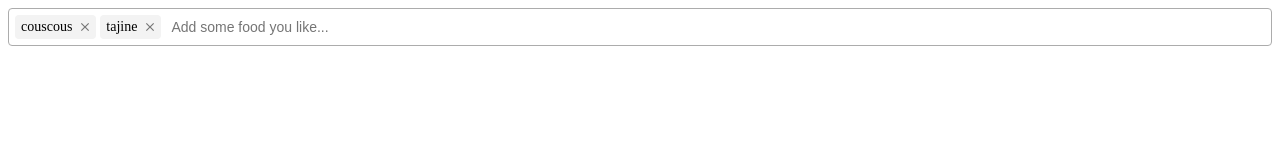
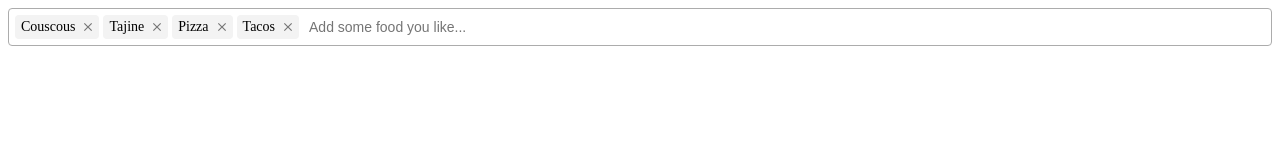
Before and after one commit to yassine-klilich/leather-tag, a website built with webpack: page src/index.html in a window 1280 px wide. Built offline with nearby package versions, Linux system fonts and the light colour scheme.

Commit message:
[Add] TagItem class (in progress) [Fix] not all tags get removed (in progress)

```diff
--- a/src/script.js
+++ b/src/script.js
@@ -1,14 +1,26 @@
 window.tagsObj = new Tags({
   el: "tags",
-  initValues: ["Couscous", "Tajine"],
+  initialTags: [
+    "Couscous",
+    "Tajine",
+    {
+      value: "Pizza",
+      disabled: true,
+      classList: ["pizza-class"]
+    },
+    new TagItem({value: "Tacos"})
+  ],
   classList: ["custom-tag"],
   placeholder: "Add some food you like...",
   allowDuplicates: false,
   //allowedTags: ["Couscous", "Tajine", "Mroziya", "Mlokhiya", "Bastilla", "Rfisa", "Hrira", "Ma9loba"],
   //disallowedTags: ["Batata", "Maticha", "Lkhyar"],
   disabled: false,
-  autoComplete: ["Couscous", "Tajine", "Mroziya", "Mlokhiya", "Bastilla", "Rfisa", "Hrira", "Ma9loba", "Bisara", "La3das", "Loubya", "Sandwich"],
+  autoComplete: ["Couscous", "Pizza", "Tacos", "Tajine", "Mroziya", "Mlokhiya", "Bastilla", "Rfisa", "Hrira", "Ma9loba", "Bisara", "La3das", "Loubya", "Sandwich"],
   onInvalidTag: function(value) {
     console.log(`%c'${value}' is an invalid value`, 'background: red; padding: 2px; border-radius: 4px; color: #fff')
   },
+  onTagRemove: function() {
+    console.log("1111");
+  }
 })
--- a/src/yk-tags.js
+++ b/src/yk-tags.js
@@ -11,11 +11,10 @@ if(window.Tags == undefined) {
 
     const _defaultConfig = Object.freeze({
       el: null,
-      initValues: [],
+      initialTags: [],
       classList: [],
       disabled: false,
       allowDuplicates: true,
-      preserveCase: false,
       placeholder: "",
       allowedTags: [],
       disallowedTags: [],
@@ -57,7 +56,7 @@ if(window.Tags == undefined) {
       let _disabled = false
       let _autoComplete = []
       let _shownAutoCompleteOptions = []
-      let _bindFuncHideAutoComplete = _hideAutoComplete.bind(this)
+      let _bindFuncHideAutoComplete = Tags.prototype.hideAutoComplete.bind(this)
       let _autoCompleteOpen = false
       let _currentFocusedAutoCompleteElement = null
       let _preventAddingTag = false
@@ -69,7 +68,7 @@ if(window.Tags == undefined) {
             _config = _buildConfigObject(_config, value)
             _checkConfigValues.call(this)
             _initGUI.call(this)
-            this.values = _config.initValues
+            this.values = _config.initialTags
             this.disabled = _config.disabled
             this.autoComplete = _config.autoComplete
           }
@@ -161,31 +160,49 @@ if(window.Tags == undefined) {
 
     /**
      * Add tag item
-     * @param {string} value
+     * @param {string | object | TagItem} value
      */
-    Tags.prototype.addTag = function(value) {
-      if(typeof value != "string") {
-        throw new Error(`ERROR[Tags.addTag] :: ${value} is not type of string`)
-      }
-      value = value.trim()
-      if(this.config.maxTags != null && this.values.length == this.config.maxTags) {
-        this.config.onMaxTags(this)
-        return
-      }
-      if(this.config.preserveCase == false) {
-        value = value.toLowerCase()
-      }
-      if(this.isValueValid(value) == false) {
-        this.config.onInvalidTag(value)
-        return
+    Tags.prototype.addTag = function(param) {
+      if(param == null) {
+        throw new Error(`ERROR[Tags.addTag] :: parameter should not be null`)
       }
       this.config.onBeforeTagAdd(this)
       if(this._preventAddingTag == false) {
-        const tagItem = _createTagItem.call(this, value)
-        this.dom.tagsWrapper.insertBefore(tagItem, this.dom.inputElement)
-        this.values.push(value)
+        if(this.config.maxTags != null && this.values.length == this.config.maxTags) {
+          this.config.onMaxTags(this)
+          return
+        }
+        let _value = null
+        if(typeof param == "string" || param instanceof String) {
+          _value = param.toString()
+        } else if(param instanceof TagItem) {
+          _value = param.value
+        } else {
+          if(param.value == undefined) {
+            throw new Error(`ERROR[Tags.addTag] :: Please provide a value`)
+          }
+          _value = param.value
+        }
+
+        if(this.isValueValid(_value) == false) {
+          this.config.onInvalidTag(_value)
+          return
+        }
+        let tagItem = null
+        if(param instanceof TagItem) {
+          tagItem = param
+        }
+        else {
+          tagItem = new TagItem({
+            tagger: this,
+            value: _value
+          })
+        }
+        this.dom.tagsWrapper.insertBefore(tagItem.dom, this.dom.inputElement)
+        this.values.push(_value)
         this.tagItems.push(tagItem)
         this.config.onTagAdd(this)
+
         return tagItem
       }
       this._preventAddingTag = false
@@ -206,26 +223,30 @@ if(window.Tags == undefined) {
 
     /**
      * Remove tag item
-     * @param {number | HTMLElement} tagItem Even tag index or tag element
+     * @param {number | TagItem} tagItem Even tag index or tag element
      */
     Tags.prototype.removeTag = function(tagItem) {
       this.config.onBeforeTagRemove(this)
+      let _removedTagItem = null
       for (let i = 0; i < this.tagItems.length; i++) {
         if(i == tagItem || this.tagItems[i] == tagItem) {
-          this.dom.tagsWrapper.removeChild(this.tagItems[i])
+          this.dom.tagsWrapper.removeChild(this.tagItems[i].dom)
           this.values.splice(i, 1)
-          this.tagItems.splice(i, 1)
+          _removedTagItem = this.tagItems.splice(i, 1)[0]
           break
         }
       }
       this.config.onTagRemove(this)
+      return _removedTagItem
     }
 
     /**
      * Remove all tags
      */
     Tags.prototype.removeAll = function() {
-      this.values = []
+      for (let i = 0; i < this.tagItems.length; i++) {
+        this.removeTag(this.tagItems[i])
+      }
     }
 
     /**
@@ -404,44 +425,15 @@ if(window.Tags == undefined) {
     }
 
     /**
-     * Create tag item element
-     * @param {string} value
-     * @returns {HTMLElement} created tag item element
-     */
-    function _createTagItem(value) {
-      const tagItem = document.createElement("div")
-      const tagValue = document.createElement("span")
-      const btnRemoveTag = document.createElement("button")
-
-      tagItem.classList.add("yk-tags__item")
-      tagValue.classList.add("yk-tags__value")
-      btnRemoveTag.classList.add("yk-tags__btn-remove")
-      btnRemoveTag.innerHTML = `<svg width="14" height="14" viewBox="0 0 48 48"><path d="M38 12.83l-2.83-2.83-11.17 11.17-11.17-11.17-2.83 2.83 11.17 11.17-11.17 11.17 2.83 2.83 11.17-11.17 11.17 11.17 2.83-2.83-11.17-11.17z"/></svg>`
-      btnRemoveTag.addEventListener("click", _onClickBtnRemoveTag.bind(this, tagItem))
-
-      tagValue.textContent = value
-      tagItem.appendChild(tagValue)
-      tagItem.appendChild(btnRemoveTag)
-
-      return tagItem
-    }
-
-    /**
-     * On click button remove tag
-     * @param {HTMLElement} tagItem
-     */
-    function _onClickBtnRemoveTag(tagItem) {
-      this.removeTag(tagItem)
-    }
-
-    /**
      * On click tag wrapper
      */
     function _onClickTagsWrapper(event) {
       this.config.onClick(event, this)
       event.stopPropagation()
       this.dom.inputElement.focus()
-      this.showAutoComplete()
+      if(this.autoCompleteOpen == false) {
+        _fillAndShowAutoComplete.call(this, this.autoComplete)
+      }
     }
 
     /**
@@ -488,7 +480,7 @@ if(window.Tags == undefined) {
         this._setTimeoutAnimation = setTimeout(() => {
           _stopAnimationMatchedTagElement.call(this, index)
         }, 1000)
-        this.tagItems[index].classList.add("yk-tags__item--animation")
+        this.tagItems[index].dom.classList.add("yk-tags__item--animation")
       }
     }
 
@@ -498,7 +490,7 @@ if(window.Tags == undefined) {
      */
     function _stopAnimationMatchedTagElement(index) {
       if(this._setTimeoutAnimation != null) {
-        this.tagItems[index].classList.remove("yk-tags__item--animation")
+        this.tagItems[index].dom.classList.remove("yk-tags__item--animation")
         clearTimeout(this._setTimeoutAnimation)
         this._setTimeoutAnimation = null
       }
@@ -682,16 +674,101 @@ if(window.Tags == undefined) {
   window.TagItem = (function() {
 
     const _defaultConfig = Object.freeze({
+      tagger: null,
       disabled: false,
       readonly: false,
       value: null,
+      data: null,
       classList: [],
       template: ()=>{},
       onClick: ()=>{},
     })
 
     function TagItem(config = _defaultConfig) {
+      let _config = _buildConfigObject(_defaultConfig, config)
+      let _tagger = _config.tagger
+      let _dom = null
+      let _value = _config.value
+      let _data = _config.data
 
+      Object.defineProperty(this, "tagger", {
+        get: () => _tagger,
+        set: (value) => _tagger = value,
+      })
+      Object.defineProperty(this, "config", {
+        get: () => _config,
+      })
+      Object.defineProperty(this, "dom", {
+        get: () => _dom,
+      })
+      Object.defineProperty(this, "value", {
+        get: () => _value,
+        set: (value) => _value = value,
+      })
+      Object.defineProperty(this, "data", {
+        get: () => _data,
+        set: (value) => _data = value,
+      })
+
+      _dom = _buildDOM.call(this)
+    }
+
+    /**
+     * Remove tag item
+     */
+    TagItem.prototype.remove = function() {
+      this.tagger.removeTag(this)
+    }
+
+    /**
+     * Build DOM tag item
+     * @returns {HTMLElement}
+     */
+    function _buildDOM() {
+      const tagItem = document.createElement("div")
+      const tagValue = document.createElement("span")
+      const btnRemoveTag = document.createElement("button")
+
+      tagItem.classList.add("yk-tags__item")
+      tagValue.classList.add("yk-tags__value")
+      btnRemoveTag.classList.add("yk-tags__btn-remove")
+      btnRemoveTag.innerHTML = `<svg width="14" height="14" viewBox="0 0 48 48"><path d="M38 12.83l-2.83-2.83-11.17 11.17-11.17-11.17-2.83 2.83 11.17 11.17-11.17 11.17 2.83 2.83 11.17-11.17 11.17 11.17 2.83-2.83-11.17-11.17z"/></svg>`
+      btnRemoveTag.addEventListener("click", _onClickBtnRemoveTag.bind(this))
+
+      tagValue.textContent = this.value
+      tagItem.appendChild(tagValue)
+      tagItem.appendChild(btnRemoveTag)
+
+      return tagItem
+    }
+
+    /**
+     * On click button remove tag
+     * @param {PointerEvent} event
+     */
+    function _onClickBtnRemoveTag(event) {
+      event.stopPropagation()
+      this.remove(this)
+    }
+
+    /**
+     * Builds config object based on the default configs
+     * @param {object} config
+     * @returns {object}
+     */
+    function _buildConfigObject(base, config) {
+      const _config = {}
+      const keys = Object.keys(base)
+      for (let index = 0; index < keys.length; index++) {
+        const key = keys[index]
+        if(config.hasOwnProperty(key) == true) {
+          _config[key] = config[key]
+        }
+        else {
+          _config[key] = base[key]
+        }
+      }
+      return _config
     }
 
     return TagItem
```
Also changed, not shown: dist/index.html, dist/script.bundle.js, dist/yk-tags.bundle.js.
